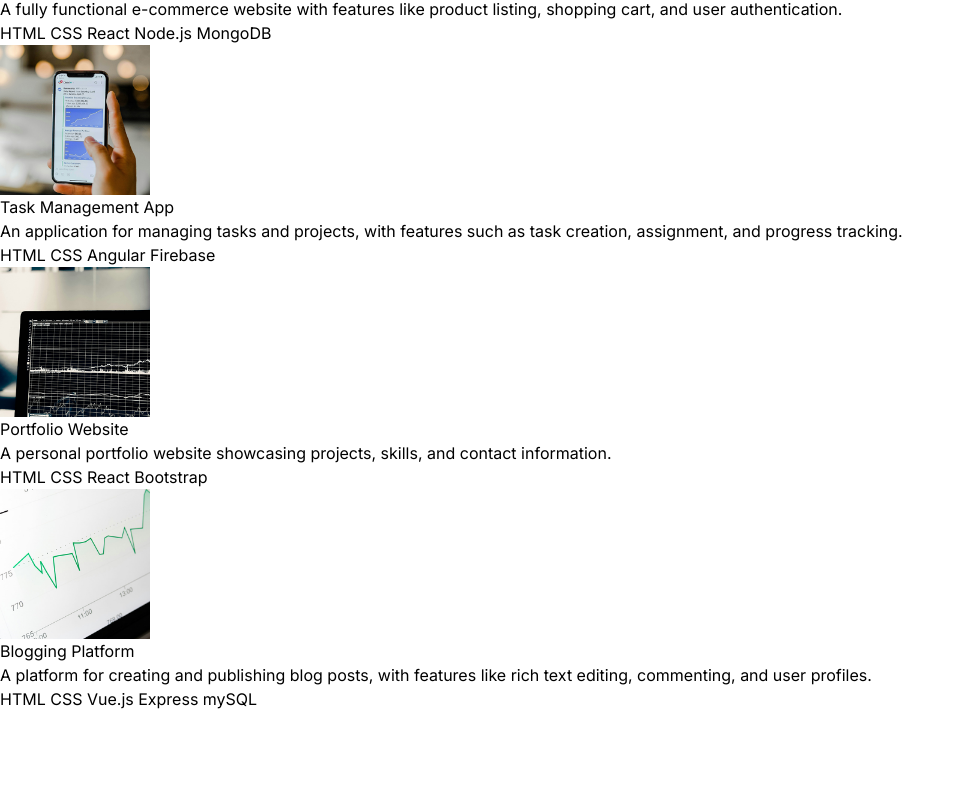
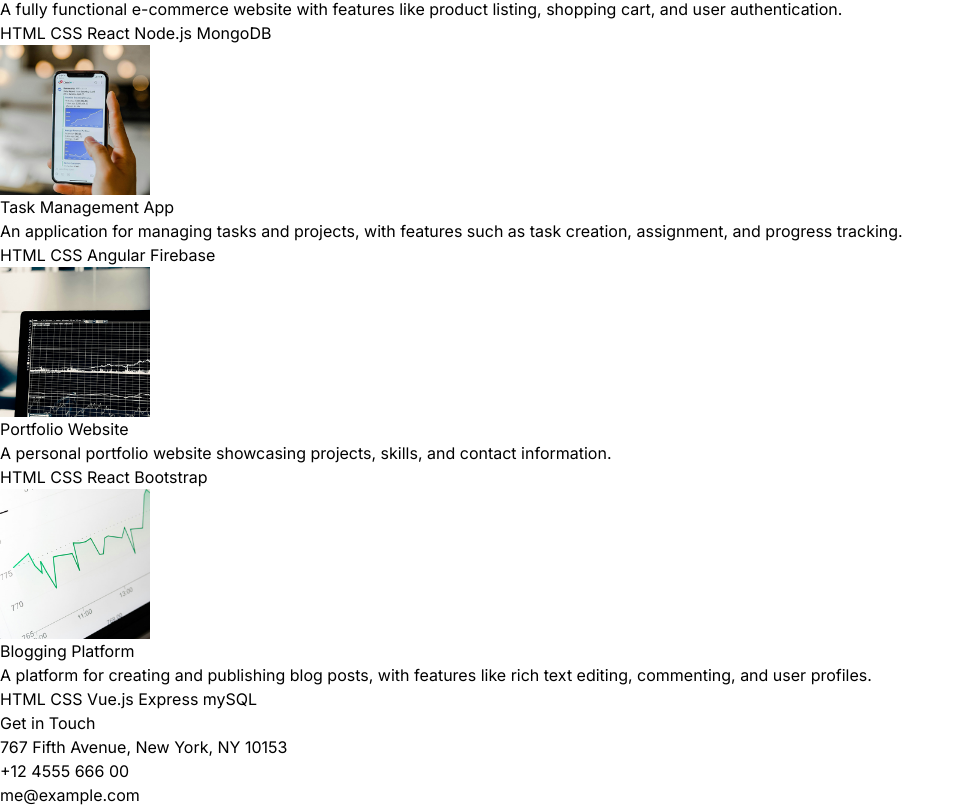
Before and after one commit to lakshshinde001/portfolio, a React (Vite) app: page / in a window 1280 px wide. Shown: the part 2239-3046 px from the top of the page, without its empty margins (0-960 px from the left). Before the commit the page ends 2950 px from the top, so only its background shows below. Built offline with nearby package versions, Linux system fonts and the light colour scheme.

Commit message:
About section done

```diff
--- a/src/App.jsx
+++ b/src/App.jsx
@@ -1,5 +1,6 @@
 import Navbar from '../src/Components/Navbar'
 import About from './Components/About'
+import Contact from './Components/Contact'
 import Experiences from './Components/Experiences'
 import Hero from './Components/Hero'
 import Projects from './Components/Projects'
@@ -14,7 +15,6 @@ function App() {
       </div>
 
 
-
       <div className='container mx-auto px-8'>
         <Navbar/>
         <Hero/>
@@ -22,6 +22,7 @@ function App() {
         <Technologies/>
         <Experiences/>
         <Projects/>
+        <Contact/>
       </div>
 
 
--- /dev/null
+++ b/src/Components/Contact.jsx
@@ -0,0 +1,19 @@
+import React from 'react'
+import { CONTACT } from '../constants'
+
+const Contact = () => {
+  return (
+    <div className='border-b border-neutral-900 pb-20'>
+        {/* <div className=''> */}
+            <h2 className='text-center text-4xl my-10'> Get in Touch</h2>
+            <div className='tracking-tighter text-center'>
+                <p className='my-4'>{CONTACT.address}</p>
+                <p className='my-4' >{CONTACT.phoneNo}</p>
+                <a href='#' className='border-b' > {CONTACT.email}</a>
+            </div>
+        {/* </div> */}
+    </div>
+  )
+}
+
+export default Contact
```
